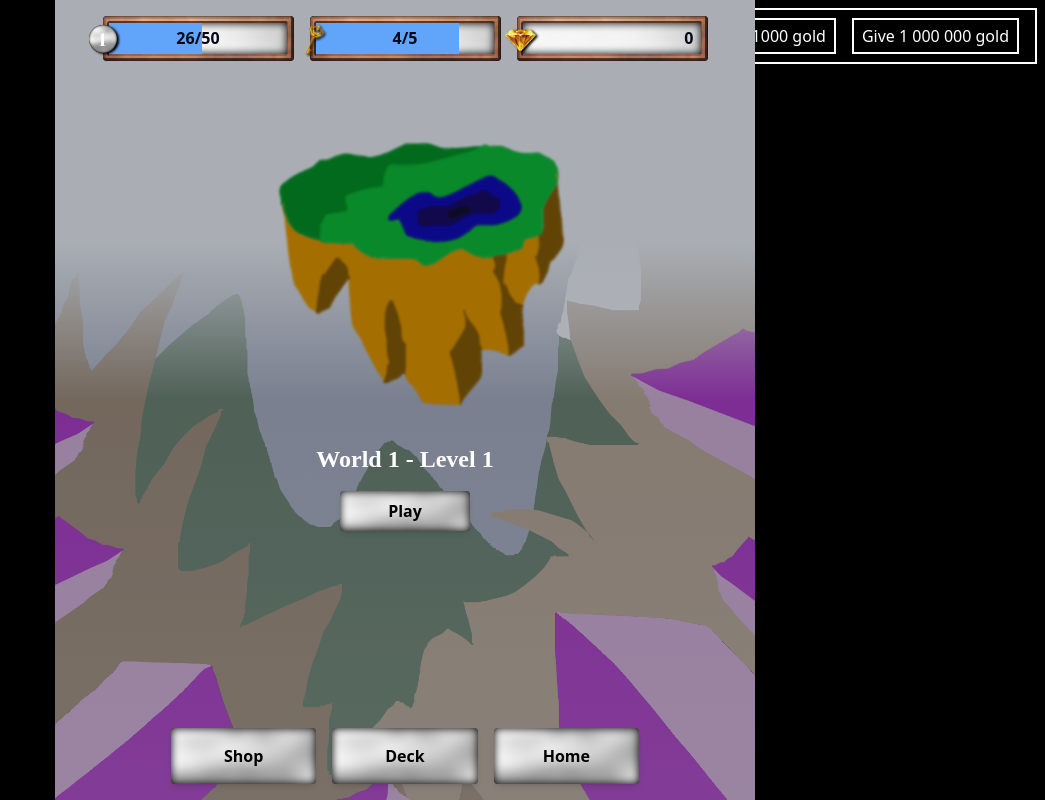
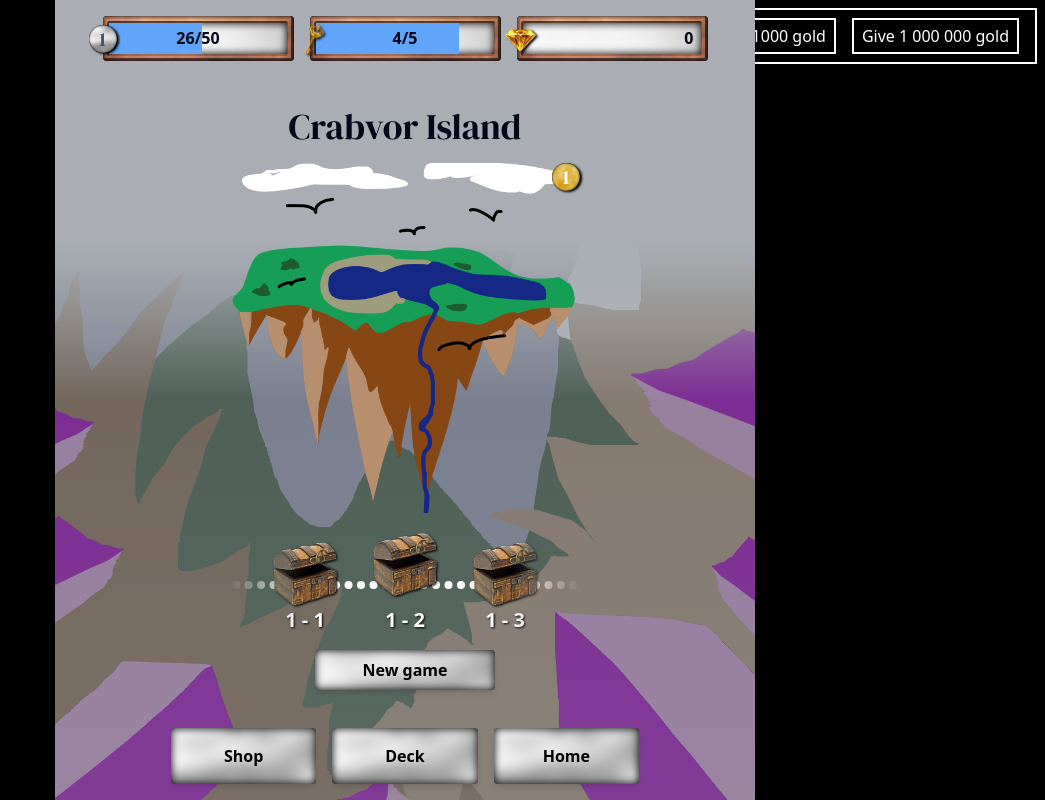
Before and after one commit to xGoldstudio/wor_tour, a React (Vite) app: page / in a window 1280 px wide. Shown: the whole page, without its empty margins (235-1280 px from the left). Built offline with nearby package versions, Linux system fonts and the light colour scheme.

Commit message:
cchest home

```diff
--- a/src/game/gui/card/CardBorder.tsx
+++ b/src/game/gui/card/CardBorder.tsx
@@ -1,5 +1,6 @@
 import { CardRarity } from "@/cards";
 import { inPx } from "@/lib/utils";
+import textureByRarity from "./utils/textureByRarity";
 
 interface CardBoardProps {
   rarity: CardRarity;
@@ -36,12 +37,7 @@ export function Borders({
   children,
   borderUnit,
 }: BordersProps) {
-  const borderTextureRarity = {
-    common: "bronze.avif",
-    rare: "silver.jpeg",
-    epic: "gold.jpeg",
-    legendary: "diamond.avif",
-  };
+
 
   return (
     <div
@@ -56,7 +52,7 @@ export function Borders({
           <div
             className="w-full h-full blur-[1px]"
             style={{
-              backgroundImage: `url(/${borderTextureRarity[rarity]})`,
+              backgroundImage: `url(/${textureByRarity(rarity)})`,
               backgroundSize: "cover",
               backgroundPosition: "center",
             }}
--- /dev/null
+++ b/src/game/gui/card/utils/textureByRarity.ts
@@ -0,0 +1,11 @@
+import { CardRarity } from "@/cards";
+
+export default function textureByRarity(rarity: CardRarity) {
+	const borderTextureRarity = {
+    common: "bronze.avif",
+    rare: "silver.jpeg",
+    epic: "gold.jpeg",
+    legendary: "diamond.avif",
+  };
+	return borderTextureRarity[rarity];
+}
--- a/src/home/Home.tsx
+++ b/src/home/Home.tsx
@@ -12,6 +12,7 @@ import {
 } from "@/game/gui/card/CardBorder";
 import { NumberSpan } from "@/game/gui/HpBar";
 import usePlayerStore from "./store/playerStore";
+import Badge from "./ui/Badge";
 
 type Tabs = "home" | "deck" | "shop";
 
@@ -171,17 +172,7 @@ export function Header() {
         amount={26}
         max={50}
         icon={
-          <div className="absolute z-10 left-0 top-1/2 -translate-x-1/2 -translate-y-1/2 w-[28px] h-[28px] flex justify-center items-center text-xl drop-shadow-[2px_1px_1px_black] font-stylised text-white rounded-full overflow-hidden bg-black">
-            <div
-              className="absolute w-full h-full blur-[1px] left-0 top-0 rounded-full"
-              style={{
-                backgroundImage: "url('/silver.jpeg')",
-                backgroundSize: "cover",
-                backgroundPositionY: "center",
-              }}
-            />
-            <p className="relative">1</p>
-          </div>
+          <Badge className="absolute z-10 left-0 top-1/2 -translate-x-1/2 -translate-y-1/2" value="1" />
         }
       />
       <RessourceCounter
--- a/src/home/pages/deck/useScrollCardList.ts
+++ b/src/home/pages/deck/useScrollCardList.ts
@@ -1,6 +1,6 @@
 import { useState } from "react";
 
-export default function useScrollCardList(defaultPosition: number, numberOfCards: number) {
+export default function useScrollCardList(defaultPosition: number, maximumPosition: number) {
   const [isPressed, setIsPressed] = useState(false);
   const [currentPosition, setCurrentPosition] = useState(defaultPosition);
   function changePosition(e: React.MouseEvent<HTMLDivElement>) {
@@ -16,7 +16,7 @@ export default function useScrollCardList(defaultPosition: number, numberOfCards
   }
 
   function updatePosition(value: number) {
-    setCurrentPosition((prev) => Math.max(0, Math.min(numberOfCards - 1, prev + value)));
+    setCurrentPosition((prev) => Math.max(0, Math.min(maximumPosition - 1, prev + value)));
     setIsPressed(false);
   }
 
--- a/src/home/pages/home/HomeTab.tsx
+++ b/src/home/pages/home/HomeTab.tsx
@@ -1,23 +1,135 @@
 import useGameMetadataStore from "@/game/stores/gameMetadataStore";
 import { Button } from "../../Home";
+import Badge from "@/home/ui/Badge";
+import * as _ from "lodash";
+import useScrollCardList from "../deck/useScrollCardList";
+import { preventDefault } from "@/lib/eventUtils";
+import { cn } from "@/lib/utils";
 
 export default function HomeTab() {
-  const setIsInGame = useGameMetadataStore(state => state.setIsInGame);
+  const setIsInGame = useGameMetadataStore((state) => state.setIsInGame);
 
   return (
-    <div className="w-full flex flex-col items-center gap-4">
+    <div className="w-full h-full flex flex-col items-center justify-center gap-4">
+      <div className="text-4xl font-stylised">Crabvor Island</div>
       <div
-        className="w-1/2 aspect-square blur-[1px] border-[0px] border-black"
+        className="w-1/2 aspect-square relative"
         style={{
           backgroundImage: "url('/worlds/1.png')",
           backgroundPosition: "center",
           backgroundSize: "cover",
         }}
-      ></div>
-      <p className="font-[stylised] font-bold text-2xl text-white">
-        World 1 - Level 1
-      </p>
-      <Button action={() => setIsInGame(true)}>Play</Button>
+      >
+        <Badge
+          className="absolute z-10 right-0 top-0"
+          value="1"
+          rarity="epic"
+        />
+      </div>
+      <Levels />
+      <Button action={() => setIsInGame(true)}>New game</Button>
     </div>
   );
 }
+
+function Levels() {
+  const { currentPosition, setIsPressed, changePosition } = useScrollCardList(
+    1,
+    9
+  );
+
+  const currentLevel = (currentPosition % 9) + 1;
+  const currentWorld = Math.floor(currentPosition / 9) + 1;
+
+  return (
+    <div
+      className=" w-[350px] h-[105px] flex flex-col justify-end select-none relative"
+      style={{
+        WebkitMaskImage: "linear-gradient(to right, rgba(0,0,0,0) 0%, rgba(0,0,0,1) 20%, rgba(0,0,0,1) 80%, rgba(0,0,0,0) 100%)"
+      }}
+      onMouseDown={preventDefault(() => setIsPressed(true))}
+      onMouseUp={preventDefault(() => setIsPressed(false))}
+      onMouseMove={changePosition}
+    >
+      <div
+        className="w-[1000px] h-auto relative flex"
+        style={{
+          transform: `translateX(${(currentLevel - 1) * -100 + 100}px)`,
+          transition: "ease-in-out 0.5s",
+          transitionProperty: "transform, opacity",
+        }}
+      >
+        <svg
+          className="w-full h-[10px] absolute top-[38px]"
+          viewBox="0 0 1000 4"
+        >
+          {_.range(76).map((index) => {
+            const start = 8 * (currentLevel - 1) - 8;
+            const end = 8 * currentLevel + 12;
+            const exact = (index: number) => index === start || index === (end -1) || index === 0 || index === 75;
+
+            return (
+              <circle
+                cx={index * 12.5 + 6}
+                cy={2}
+                r={4}
+                key={index}
+                fill="white"
+                style={{ transition: "ease-in-out 0.5s" }}
+                // opacity={exact(index) ? 0.5 : index >= start && index <= end ? 1 : 0}
+              />
+            );
+          })}
+        </svg>
+        {_.range(1, 10).map((level) => (
+          <Level
+            key={level}
+            level={level}
+            world={currentWorld}
+            distance={level - currentLevel}
+            selected={level === currentLevel}
+          />
+        ))}
+      </div>
+    </div>
+  );
+}
+
+interface LevelProps {
+  level: number;
+  world: number;
+  distance: number;
+  selected?: boolean;
+}
+
+function Level({ level, world, selected, distance }: LevelProps) {
+  const outside = Math.abs(distance) > 1;
+
+  return (
+    <div
+      className={cn(
+        "flex flex-col items-center gap-0 drop-shadow-[1px_1px_1px_black] px-[12px] w-[100px]"
+      )}
+      style={{
+        transform: `translateX(${25}px)`,
+        transition: "ease-in-out 0.5s",
+        transitionProperty: "transform, opacity",
+        opacity: outside ? 0 : 1,
+      }}
+    >
+      <img
+        src="/chest.png"
+        alt="chest"
+        className="w-[64px] aspect-square"
+        style={{
+          transform: ` translateY(${selected ? -15 : 0}%)`,
+          transition: "ease-in-out 0.5s",
+          transitionProperty: "transform, opacity",
+        }}
+      />
+      <p className="text-xl font-bold text-white">
+        {world} - {level}
+      </p>
+    </div>
+  );
+}
--- /dev/null
+++ b/src/home/ui/Badge.tsx
@@ -0,0 +1,35 @@
+import { CardRarity } from "@/cards";
+import textureByRarity from "@/game/gui/card/utils/textureByRarity";
+import { cn } from "@/lib/utils";
+
+interface BadgeProps {
+  value: string;
+  className?: string;
+  rarity?: CardRarity;
+}
+
+export default function Badge({
+  className,
+  value,
+  rarity = "rare",
+}: BadgeProps) {
+  return (
+    <div
+      className={cn(
+        "w-[28px] h-[28px] flex justify-center items-center text-xl drop-shadow-[2px_1px_1px_black] font-stylised text-white rounded-full overflow-hidden bg-black",
+        rarity === "rare" && "text-slate-600",
+        className
+      )}
+    >
+      <div
+        className="absolute w-full h-full blur-[1px] left-0 top-0 rounded-full"
+        style={{
+          backgroundImage: `url('/${textureByRarity(rarity)}')`,
+          backgroundSize: "cover",
+          backgroundPositionY: "center",
+        }}
+      />
+      <p className="relative">{value}</p>
+    </div>
+  );
+}
```
Also changed, not shown: public/chest.png (added), public/worlds/1.png.
